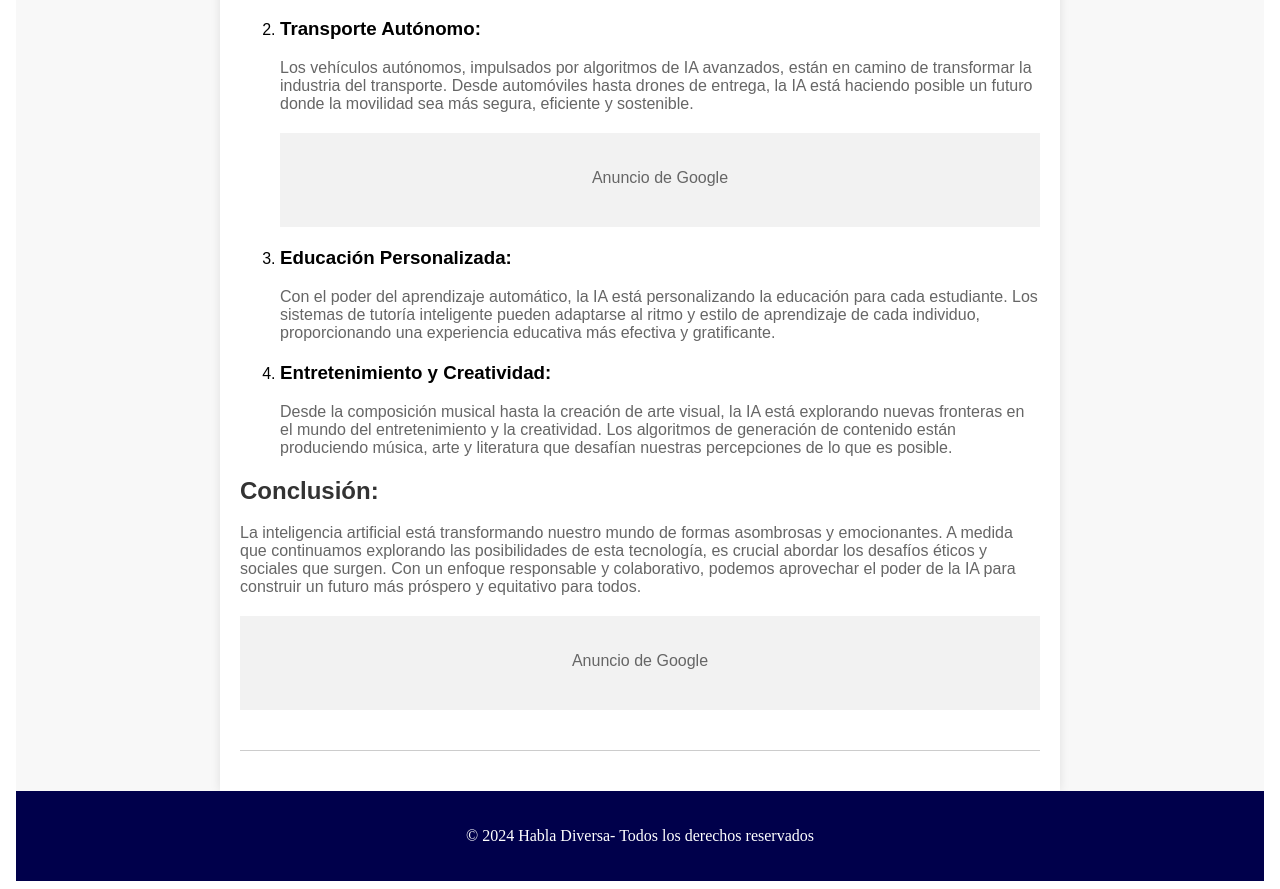
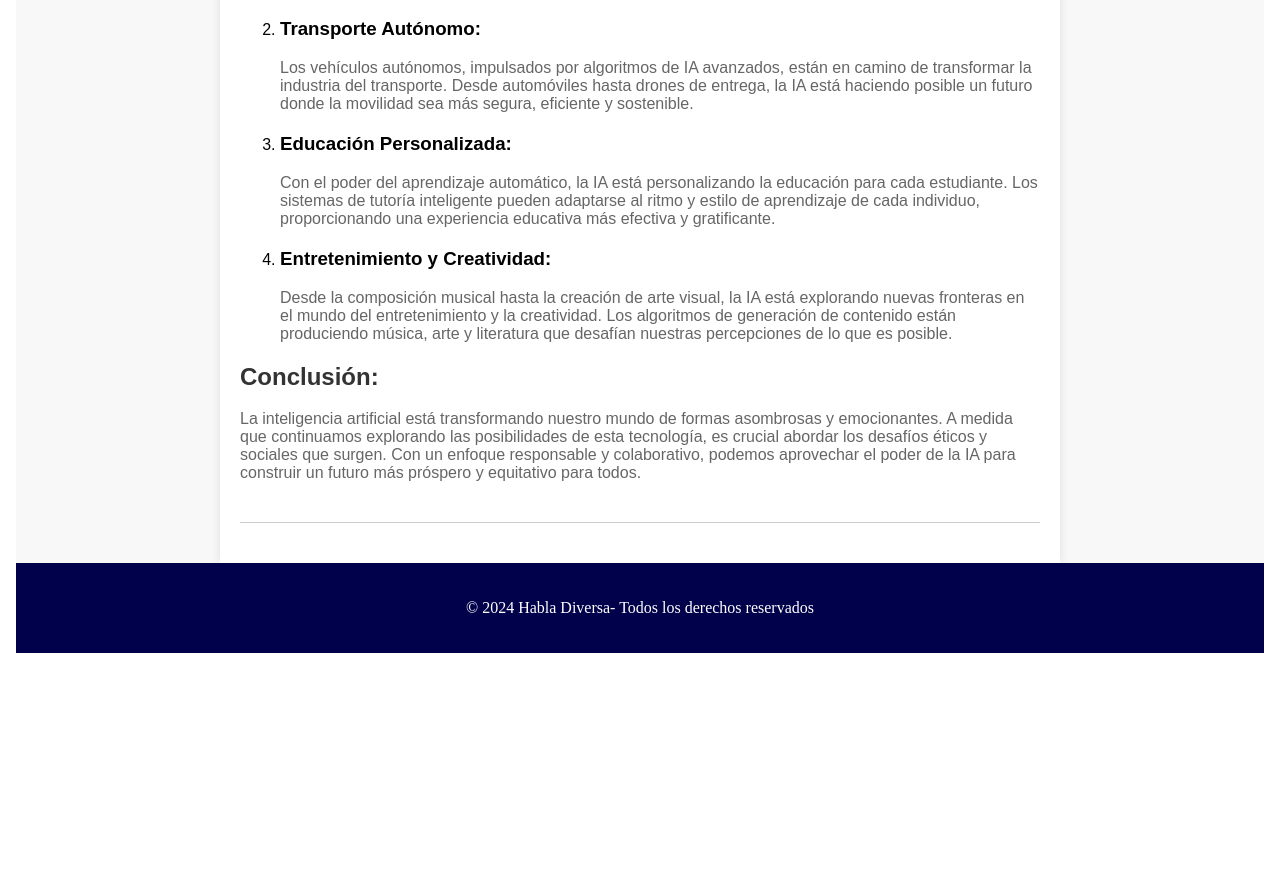
Before and after one commit to jbaez11/blog-angular, an Angular app: page /entry/1 in a window 1280 px wide. Shown: the part 1340-2229 px from the top of the page. After the commit the page ends 2001 px from the top, so only its background shows below. Built offline with nearby package versions, Linux system fonts and the light colour scheme.

Commit message:
fix: eliminar anuncios

```diff
--- a/src/app/entry/entry.component.html
+++ b/src/app/entry/entry.component.html
@@ -28,10 +28,6 @@
                     <h3>Transporte Autónomo:</h3>
                     <p>Los vehículos autónomos, impulsados por algoritmos de IA avanzados, están en camino de transformar la industria del transporte. Desde automóviles hasta drones de entrega, la IA está haciendo posible un futuro donde la movilidad sea más segura, eficiente y sostenible.</p>
                 </li>
-                <div class="advertisement">
-                    <!-- Código del anuncio de Google -->
-                    <p>Anuncio de Google</p>
-                </div>
                 <li>
                     <h3>Educación Personalizada:</h3>
                     <p>Con el poder del aprendizaje automático, la IA está personalizando la educación para cada estudiante. Los sistemas de tutoría inteligente pueden adaptarse al ritmo y estilo de aprendizaje de cada individuo, proporcionando una experiencia educativa más efectiva y gratificante.</p>
@@ -45,10 +41,7 @@
             <h2>Conclusión:</h2>
             <p>La inteligencia artificial está transformando nuestro mundo de formas asombrosas y emocionantes. A medida que continuamos explorando las posibilidades de esta tecnología, es crucial abordar los desafíos éticos y sociales que surgen. Con un enfoque responsable y colaborativo, podemos aprovechar el poder de la IA para construir un futuro más próspero y equitativo para todos.</p>
 
-            <div class="advertisement">
-                <!-- Código del anuncio de Google -->
-                <p>Anuncio de Google</p>
-            </div>
+
         </div>
     </div>
 
--- a/src/app/home/home.component.html
+++ b/src/app/home/home.component.html
@@ -37,10 +37,7 @@
       </li>
     </ul>
   </div>
-    <div class="advertisement">
-        <!-- Nuevo anuncio -->
-        <p>Otro anuncio</p>
-    </div>
+
 
 </body>
 </html>
```
